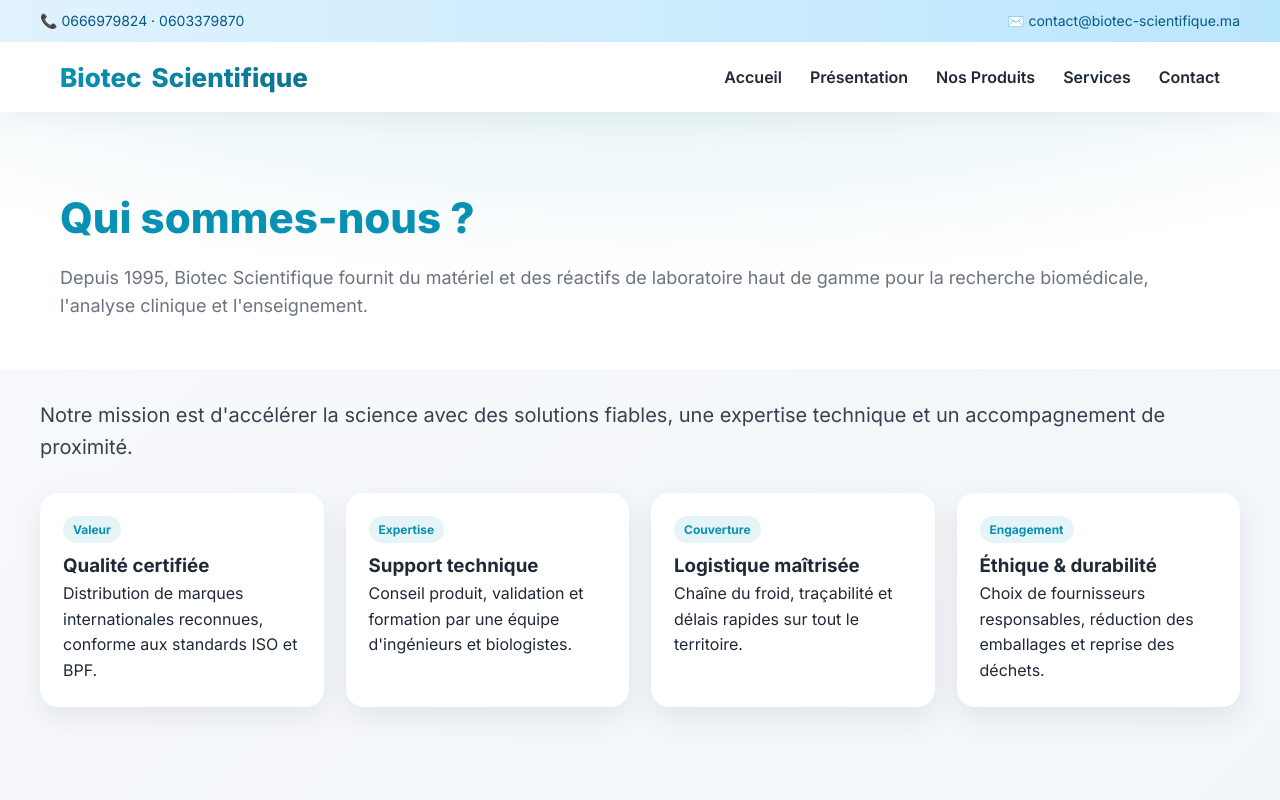
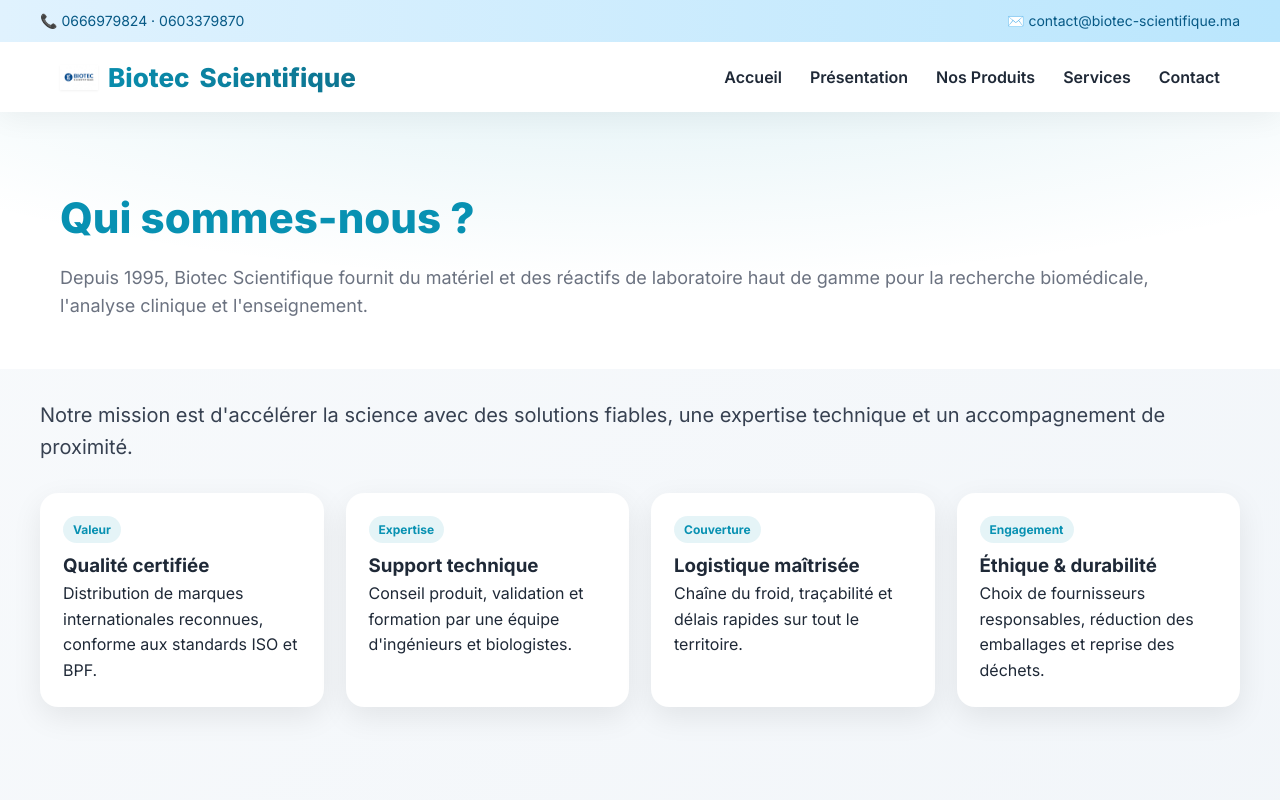
Before and after one commit to khmmamed/biotec-scientifique, a website: page pages/presentation.html in a window 1280 px wide. Shown: the top 800 px of the page. Drawn offline with Linux system fonts and the light colour scheme.

Commit message:
change tele

```diff
--- a/pages/presentation.html
+++ b/pages/presentation.html
@@ -23,6 +23,7 @@
       .top{background:linear-gradient(90deg,#e0f2fe,#bae6fd);color:#075985;font-size:14px}
       .top .inner{display:flex;justify-content:space-between;align-items:center;padding:10px 0;gap:20px;flex-wrap:wrap}
       .brand{display:flex;align-items:center;gap:10px;font-weight:800;font-size:26px;background:linear-gradient(90deg,var(--primary),var(--primary-dark));-webkit-background-clip:text;-webkit-text-fill-color:transparent}
+      .brand img{width:38px;height:38px;object-fit:contain;filter:drop-shadow(0 1px 1px rgba(0,0,0,.05))}
       nav{display:flex;align-items:center;justify-content:space-between;height:70px}
       .menu{list-style:none;display:flex;gap:28px}
       .menu a{font-weight:600;position:relative;padding:8px 0}
@@ -53,7 +54,7 @@
       </div>
       <div class="container">
         <nav>
-          <div class="brand">Biotec<span>Scientifique</span></div>
+          <div class="brand"><img src="../images/biotec-scientifique_logo.jpg" alt="Biotec Scientifique" />Biotec<span>Scientifique</span></div>
           <ul class="menu">
             <li><a href="../index.html">Accueil</a></li>
             <li><a href="presentation.html">Présentation</a></li>
```
Also changed, not shown: index.html (+2 -2 lines), pages/produits.html (+2 -1 lines), .SprintDesk/Tasks/[Task]_web-extension-details_[Epic]_extensions-management.md, images/biotec-scientifique_logo.jpg (added).
